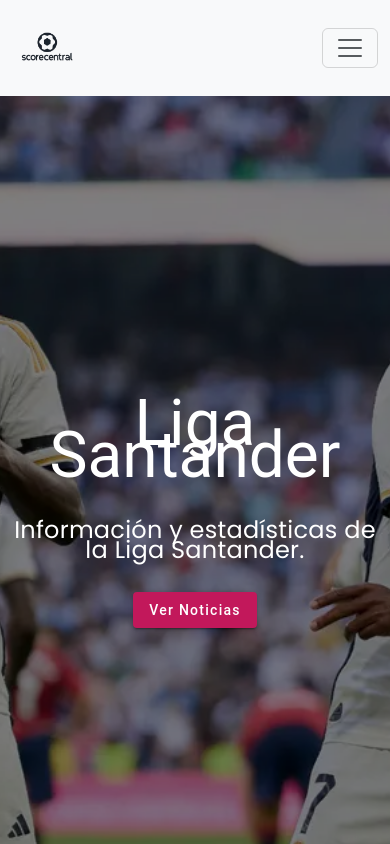
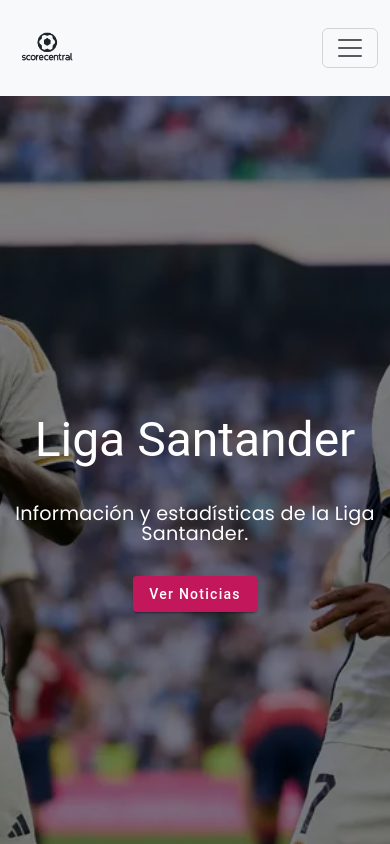
Before and after one commit to Milo0728/moha, an Angular app: page / in a window 390 px wide. Shown: the top 844 px of the page. Built offline with nearby package versions, Linux system fonts and the light colour scheme; a web font is replaced by a local one.

Commit message:
fixed: responsive

```diff
--- a/src/app/components/laliga-app.component.css
+++ b/src/app/components/laliga-app.component.css
@@ -35,3 +35,14 @@
     font-size: 1.5rem;
     margin-bottom: 2rem;
 }
+
+@media screen and (max-width: 768px) {
+    .hero h1 {
+        font-size: 3rem;
+    }
+
+    .hero p {
+        font-size: 1.2rem;
+    }
+
+}
```
